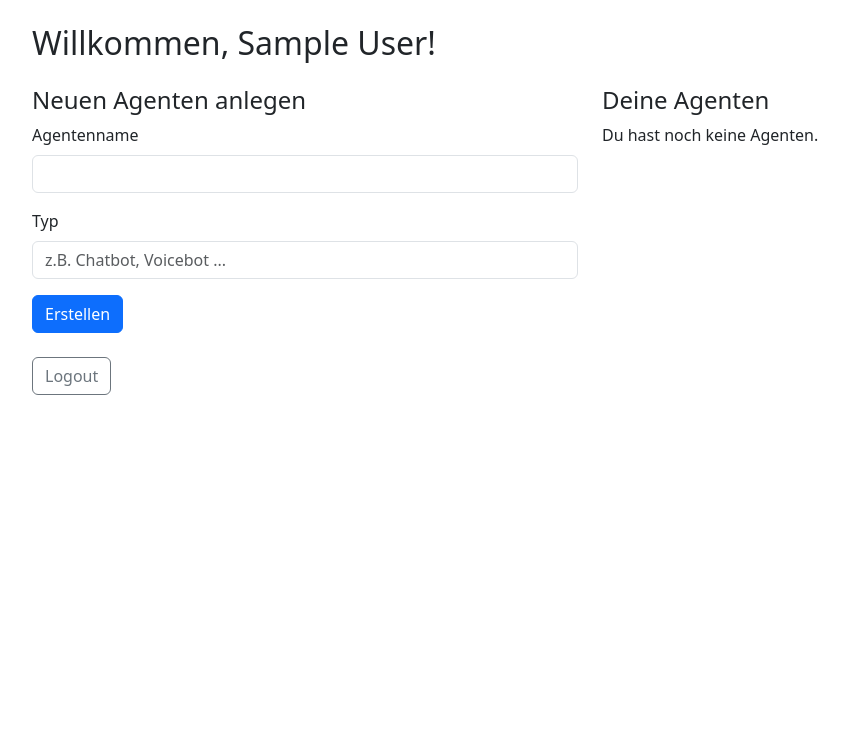
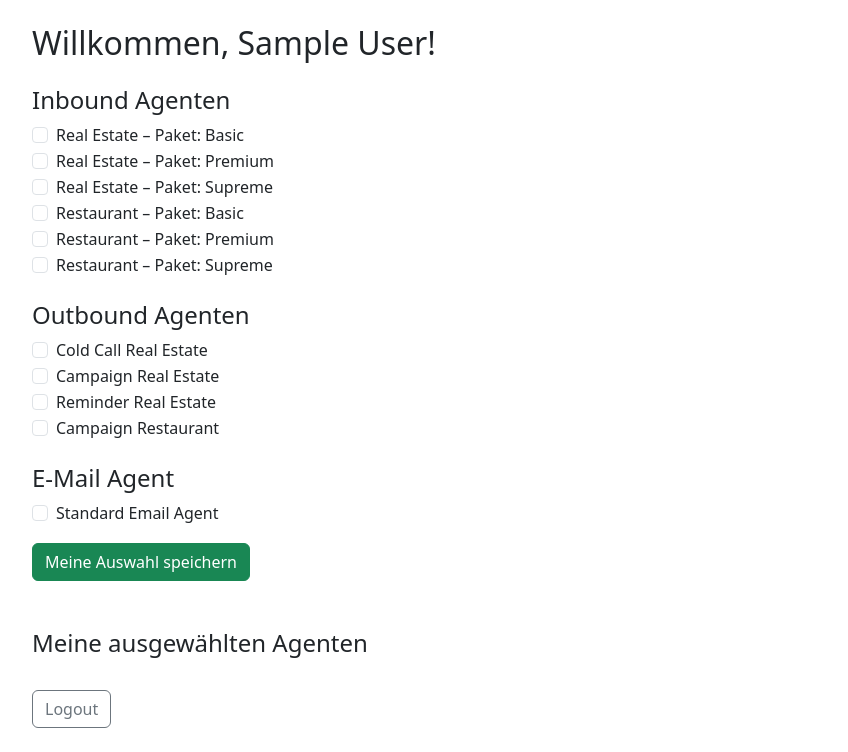
Before and after one commit to Deseoai/deseo_platform, a Flask app: page /dashboard in a window 1280 px wide. Shown: the part 56-808 px from the top of the page, without its empty margins (50-898 px from the left). Before the commit the page ends 451 px from the top, so only its background shows below. Run offline with Flask 3, Linux system fonts and the light colour scheme; the visitor is signed in with stand-in values (Sample User, id 1); data that the repository does not hold is empty.

Commit message:
Update dashboard.html

```diff
--- a/templates/dashboard.html
+++ b/templates/dashboard.html
@@ -3,37 +3,42 @@
 
 <h2 class="mb-4">Willkommen, {{ greeting_name }}!</h2>
 
-<div class="row">
-  <div class="col-md-6">
-    <h4>Neuen Agenten anlegen</h4>
 <form method="POST">
-      <div class="mb-3">
-        <label class="form-label">Agentenname</label>
-        <input name="name" class="form-control" required>
+  <h4>Inbound Agenten</h4>
+  {% for type in ['Real Estate', 'Restaurant'] %}
+    {% for package in ['Basic', 'Premium', 'Supreme'] %}
+      <div class="form-check">
+        <input class="form-check-input" type="checkbox" name="inbound_agents" value="{{ type }}|{{ package }}">
+        <label class="form-check-label">{{ type }} – Paket: {{ package }}</label>
       </div>
-      <div class="mb-3">
-        <label class="form-label">Typ</label>
-        <input name="type" class="form-control" placeholder="z.B. Chatbot, Voicebot ..." required>
+    {% endfor %}
+  {% endfor %}
+
+  <h4 class="mt-4">Outbound Agenten</h4>
+  {% for agent in ['Cold Call Real Estate', 'Campaign Real Estate', 'Reminder Real Estate', 'Campaign Restaurant'] %}
+    <div class="form-check">
+      <input class="form-check-input" type="checkbox" name="outbound_agents" value="{{ agent }}">
+      <label class="form-check-label">{{ agent }}</label>
     </div>
-      <button class="btn btn-primary" type="submit">Erstellen</button>
-    </form>
+  {% endfor %}
+
+  <h4 class="mt-4">E-Mail Agent</h4>
+  <div class="form-check">
+    <input class="form-check-input" type="checkbox" name="email_agent" value="Standard Email Agent">
+    <label class="form-check-label">Standard Email Agent</label>
   </div>
 
-  <div class="col-md-6">
-    <h4>Deine Agenten</h4>
-    {% if agents %}
+  <button type="submit" class="btn btn-success mt-3">Meine Auswahl speichern</button>
+</form>
+
+<h4 class="mt-5">Meine ausgewählten Agenten</h4>
 <ul class="list-group">
-        {% for agent in agents %}
+  {% for agent in selected_agents %}
     <li class="list-group-item">
-            <strong>{{ agent[0] }}</strong> (Typ: {{ agent[1] }})
+      <strong>{{ agent[2] }}</strong> (Kategorie: {{ agent[1] }}, Paket: {{ agent[3] or '–' }})
     </li>
   {% endfor %}
 </ul>
-    {% else %}
-      <p>Du hast noch keine Agenten.</p>
-    {% endif %}
-  </div>
-</div>
 
 <div class="mt-4">
   <a class="btn btn-outline-secondary" href="{{ url_for('logout') }}">Logout</a>
```
Lines whose indentation alone changed are shown as unchanged.
